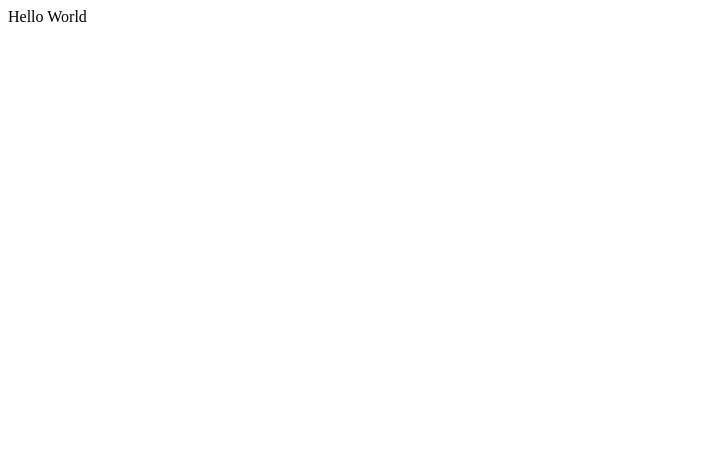
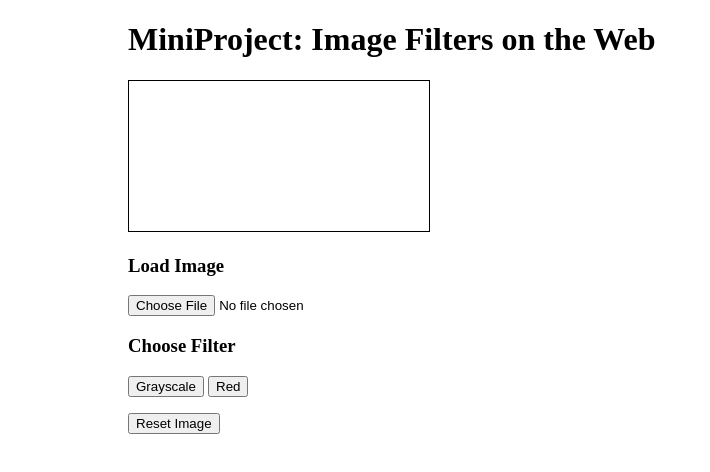
Before and after one commit to smtburc/MiniProject, a plain HTML site: page index.html in a window 1280 px wide. Shown: the whole page, without its empty margins (0-710 px from the left). Drawn offline with Linux system fonts and the light colour scheme.

Commit message:
Make a Prototype

```diff
--- a/index.html
+++ b/index.html
@@ -3,8 +3,30 @@
 <head>
     <meta charset="UTF-8">
     <title>Title</title>
+
+    <script src="http://www.dukelearntoprogram.com/course1/common/js/image/SimpleImage.js"></script>
+    <script src="script.js"></script>
+
+    <link rel="stylesheet" href="style.css">
+
+
 </head>
 <body>
-    Hello World
+<p>
+<h1>MiniProject: Image Filters on the Web </h1>
+</p>
+<p>
+    <canvas id="canvas"></canvas>
+</p>
+<p>
+<h3>Load Image</h3></p>
+<p><input id="finput" type="file" onchange="uploadFile()"/></p>
+<p>
+<h3>Choose Filter</h3></p>
+<p><input type="button" value="Grayscale"/>
+    <input type="button" value="Red"/></p>
+<p><input type="button" value="Reset Image"/></p>
+
+
 </body>
 </html>
--- /dev/null
+++ b/script.js
@@ -0,0 +1,8 @@
+var image;
+
+function uploadFile() {
+    var fileinput = document.getElementById('finput');
+    image = new SimpleImage(fileinput);
+    var c = document.getElementById('canvas');
+    image.drawTo(c);
+}
--- /dev/null
+++ b/style.css
@@ -0,0 +1,9 @@
+
+body {
+    width: 1024px;
+    margin: auto;
+}
+
+canvas {
+    border: solid 1px;
+}
```
